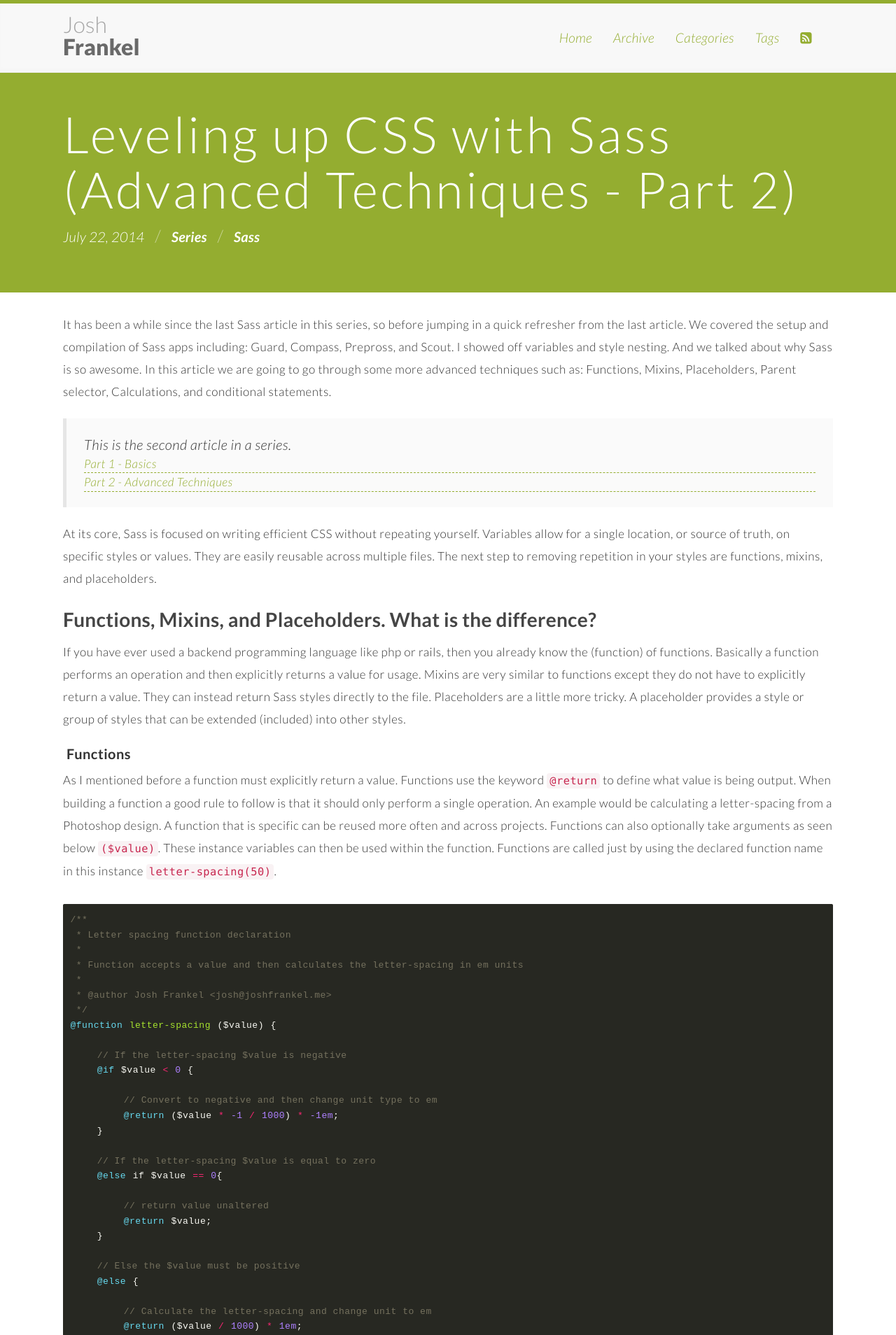
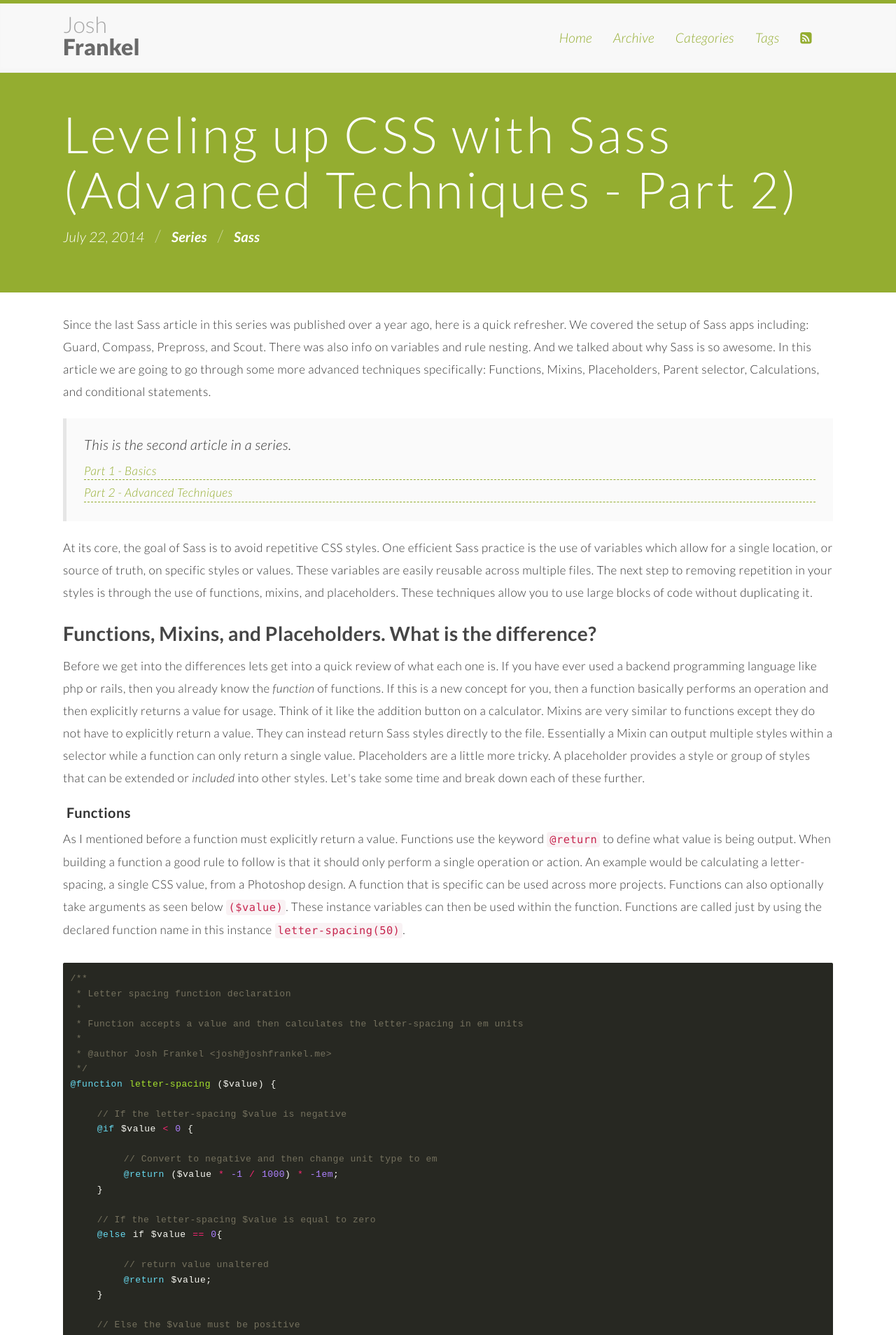
Before and after one commit to joshmfrankel/joshfrankel.me-blog-jekyll, a Jekyll site: the page built from _posts/2014/2014-07-22-Leveling-up-css-with-sass-advanced-techniques-part-2.html, in a window 1280 px wide. Shown: the top 1908 px of the page at 70% size. Built offline with Jekyll 4.4.1, drawn with Linux system fonts in a browser that asks for light colours; nearby versions of some CDN libraries; Markdown is read by kramdown in place of the engine named in the settings; comment, search, counter and statistics services are not loaded.

Commit message:
Css tweak to blockquotes edits to posts

```diff
--- a/_posts/2014/2014-07-22-Leveling-up-css-with-sass-advanced-techniques-part-2.html
+++ b/_posts/2014/2014-07-22-Leveling-up-css-with-sass-advanced-techniques-part-2.html
@@ -7,7 +7,7 @@ tags: [Sass]
 published: true
 ---
 
-<p>It has been a while since the last Sass article in this series, so before jumping in a quick refresher from the last article. We covered the setup and compilation of Sass apps including: Guard, Compass, Prepross, and Scout. I showed off variables and style nesting. And we talked about why Sass is so awesome. In this article we are going to go through some more advanced techniques such as: Functions, Mixins, Placeholders, Parent selector, Calculations, and conditional statements.</p>
+<p>Since the last Sass article in this series was published over a year ago, here is a quick refresher. We covered the setup of Sass apps including: Guard, Compass, Prepross, and Scout. There was also info on variables and rule nesting. And we talked about why Sass is so awesome. In this article we are going to go through some more advanced techniques specifically: Functions, Mixins, Placeholders, Parent selector, Calculations, and conditional statements.</p>
 <!--more-->
 
 <blockquote>This is the second article in a series.
@@ -17,13 +17,13 @@ published: true
     </nav>
 </blockquote>
 
-<p>At its core, Sass is focused on writing efficient CSS without repeating yourself. Variables allow for a single location, or source of truth, on specific styles or values. They are easily reusable across multiple files. The next step to removing repetition in your styles are functions, mixins, and placeholders.</p>
+<p>At its core, the goal of Sass is to avoid repetitive CSS styles. One efficient Sass practice is the use of variables which allow for a single location, or source of truth, on specific styles or values. These variables are easily reusable across multiple files. The next step to removing repetition in your styles is through the use of functions, mixins, and placeholders. These techniques allow you to use large blocks of code without duplicating it.</p>
 
 <h3>Functions, Mixins, and Placeholders. What is the difference?</h3>
-<p>If you have ever used a backend programming language like php or rails, then you already know the (function) of functions. Basically a function performs an operation and then explicitly returns a value for usage. Mixins are very similar to functions except they do not have to explicitly return a value. They can instead return Sass styles directly to the file. Placeholders are a little more tricky. A placeholder provides a style or group of styles that can be extended (included) into other styles.</p>
+<p>Before we get into the differences lets get into a quick review of what each one is. If you have ever used a backend programming language like php or rails, then you already know the <em>function</em> of functions. If this is a new concept for you, then a function basically performs an operation and then explicitly returns a value for usage. Think of it like the addition button on a calculator. Mixins are very similar to functions except they do not have to explicitly return a value. They can instead return Sass styles directly to the file. Essentially a Mixin can output multiple styles within a selector while a function can only return a single value. Placeholders are a little more tricky. A placeholder provides a style or group of styles that can be extended or <em>included</em> into other styles. Let's take some time and break down each of these further.</p>
 
 <h4>Functions</h4>
-<p>As I mentioned before a function must explicitly return a value. Functions use the keyword <code>@return</code> to define what value is being output. When building a function a good rule to follow is that it should only perform a single operation. An example would be calculating a letter-spacing from a Photoshop design. A function that is specific can be reused more often and across projects. Functions can also optionally take arguments as seen below <code>($value)</code>. These instance variables can then be used within the function. Functions are called just by using the declared function name in this instance <code>letter-spacing(50)</code>.</p>
+<p>As I mentioned before a function must explicitly return a value. Functions use the keyword <code>@return</code> to define what value is being output. When building a function a good rule to follow is that it should only perform a single operation or action. An example would be calculating a letter-spacing, a single CSS value, from a Photoshop design. A function that is specific can be used across more projects. Functions can also optionally take arguments as seen below <code>($value)</code>. These instance variables can then be used within the function. Functions are called just by using the declared function name in this instance <code>letter-spacing(50)</code>.</p>
 {% highlight scss %}
 
 /**
--- a/css/_sass/_core/_base.scss
+++ b/css/_sass/_core/_base.scss
@@ -59,10 +59,13 @@ blockquote {
     line-height: 1.5;
 
     nav {
+        margin-top:10px;
         a {
             font-size: 17px;
             font-size: 1.7rem;
             display: block;
+            margin-bottom: 5px;
+            border-bottom: none;
         }
     }
 }
```
Also changed, not shown: _posts/2013/2013-06-20-leveling-up-css-with-sass-basics-setup-part-1.html (+7 -0 lines), css/styles.css.
